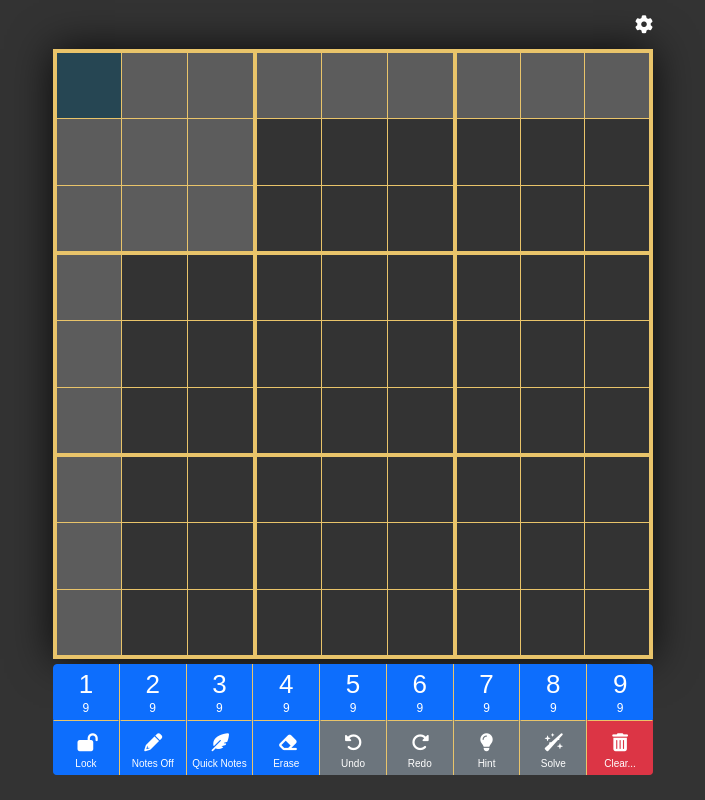
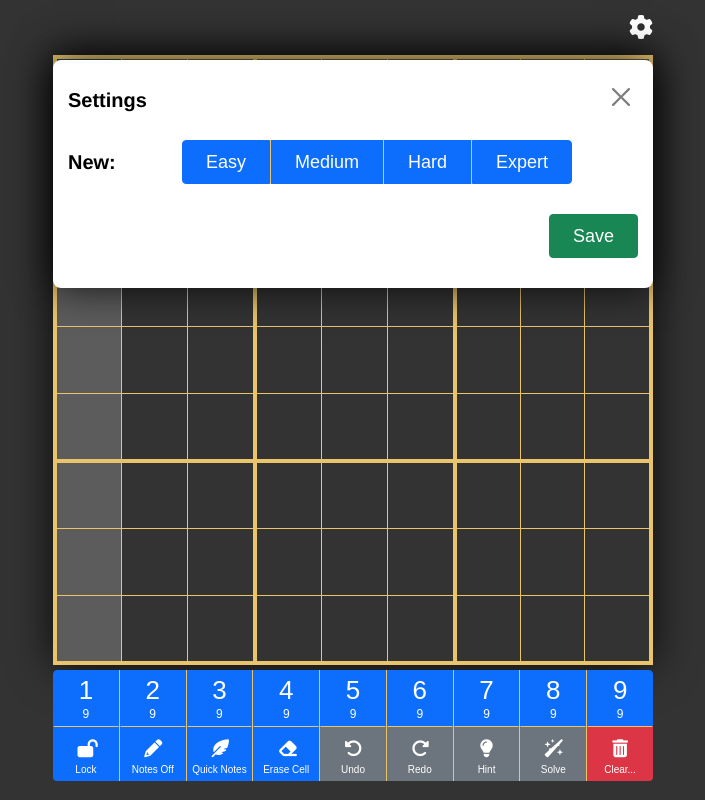
Before and after one commit to clowerweb/vuedoku, a Vue app: page / in a window 1280 px wide. Both pictures are taken after a click on the button "Settings". Shown: the whole page, without its empty margins (287-992 px from the left). Built offline with nearby package versions, Linux system fonts and the light colour scheme.

Commit message:
Sort of?

```diff
--- a/src/components/GameControls.vue
+++ b/src/components/GameControls.vue
@@ -2,7 +2,7 @@
   import Modal from '@/components/Modal.vue';
 
   export default {
-    components: {Modal},
+    components: { Modal },
     props: {
       locked: {
         type: Boolean,
@@ -58,7 +58,7 @@
       <li>
         <button class="btn primary" @click="$emit('erase')">
           <i class="fa-solid fa-eraser" aria-hidden="true"></i>
-          <span>Erase</span>
+          <span>Erase Cell</span>
         </button>
       </li>
       <li>
--- a/src/components/GameSettings.vue
+++ b/src/components/GameSettings.vue
@@ -1,23 +1,98 @@
 <script>
-  export default {};
+  import Modal from '@/components/Modal.vue';
+
+  export default {
+    components: { Modal },
+    props: {
+      openModals: {
+        type: Array,
+        required: true,
+      },
+    },
+  };
 </script>
 
 <template>
   <div class="wrapper flex">
-    <button>
+    <button @click="$emit('open')">
       <i class="fa-solid fa-cog" aria-hidden="true"></i>
       <span class="sr">Settings</span>
     </button>
+
+    <Modal
+      :set="theId = 'settings-modal'"
+      :modal-id="theId"
+      :is-open="openModals.includes(theId)"
+      accept-text="Save"
+      @closeModal="$emit('close-modal', theId)"
+    >
+      <template v-slot:title>Settings</template>
+      <template v-slot:description>
+        <div class="row">
+          <span class="label">New:</span>
+          <ul class="btn-group">
+            <li>
+              <button class="btn primary" @click="$emit('new-game', 'easy')">
+                Easy
+              </button>
+            </li>
+            <li>
+              <button class="btn primary" @click="$emit('new-game', 'medium')">
+                Medium
+              </button>
+            </li>
+            <li>
+              <button class="btn primary" @click="$emit('new-game', 'hard')">
+                Hard
+              </button>
+            </li>
+            <li>
+              <button class="btn primary" @click="$emit('new-game', 'expert')">
+                Expert
+              </button>
+            </li>
+          </ul>
+        </div>
+      </template>
+    </Modal>
   </div>
 </template>
 
 <style scoped lang="scss">
   .wrapper {
     padding: 15px 0;
-  }
 
-  button {
-    color: #fff;
-    margin-left: auto;
+    > button {
+      color: #fff;
+      font-size: 24px;
+      margin-left: auto;
+    }
+
+    .row {
+      align-items: center;
+      display: flex;
+
+      > span {
+        flex-basis: 20%;
+        font-size: 20px;
+        font-weight: 700;
+      }
+    }
+
+    .btn-group {
+      li {
+        &:first-of-type {
+          button {
+            border-radius: 4px 0 0 4px !important;
+          }
+        }
+
+        &:last-of-type {
+          button {
+            border-radius: 0 4px 4px 0 !important;
+          }
+        }
+      }
+    }
   }
 </style>
--- a/src/components/GameView.vue
+++ b/src/components/GameView.vue
@@ -11,8 +11,12 @@
         locked: false,
         noteMode: false,
         shiftDown: false,
+        hasErrors: false,
         gridState: [],
         openModals: [],
+        actualSolvedSudoku: [],
+        unsolvedSudoku: [],
+        ns: 0,
       };
     },
     computed: {
@@ -25,6 +29,17 @@
       },
     },
     mounted() {
+      let puzzle;
+      const params = new Proxy(new URLSearchParams(window.location.search), {
+        get: (searchParams, prop) => searchParams.get(prop),
+      });
+
+      puzzle = params.puzzle;
+
+      if (puzzle) {
+        this.setPuzzle(puzzle);
+      }
+
       document.addEventListener('keydown', (e) => {
         const numPadCodes = [];
 
@@ -49,6 +64,49 @@
       });
     },
     methods: {
+      setPuzzle(puzzle) {
+        const newState = puzzle.split('');
+        const chunkSize = 9;
+        const chunks = [];
+
+        for (let i = 0; i < newState.length; i += chunkSize) {
+          chunks.push(newState.slice(i, i + chunkSize));
+        }
+
+        if (newState.length === 81) {
+          for (let i = 0; i < chunks.length; i++) {
+            const gridRow = this.gridState.map(box => {
+              return box.filter(cell => cell.position.row === i);
+            });
+            const row = [].concat.apply([], gridRow);
+
+            for (let x = 0; x < chunks[i].length; x++) {
+              const val = chunks[i][x];
+
+              if (val.match(/[1-9]/)) {
+                row[x].val = parseInt(val);
+              }
+            }
+          }
+
+          this.$refs.game.checkErrors();
+          this.hasErrors = this.$refs.game.hasErrors;
+
+          if (!this.hasErrors) {
+            const cellsWithValue = this.gridState.map(box => box.filter(
+                obj => obj.val,
+            ));
+            const cells = [].concat.apply([], cellsWithValue);
+
+            for (const cell of cells) {
+              cell.locked = true;
+            }
+
+            this.lock();
+            this.$refs.game.handleStateChange();
+          }
+        }
+      },
       handleStateChange(state) {
         this.gridState = state;
       },
@@ -81,9 +139,6 @@
       hint() {
         //
       },
-      solve() {
-        //
-      },
       clearNotes() {
         this.$refs.game.resetNotes();
         this.closeModal('clear-modal');
@@ -114,8 +169,158 @@
           this.openModals.splice(idx, 1);
         }
       },
-      modalAction(action) {
-        this[action]();
+      generate(difficulty) {
+        const difficulties = { easy: 62, medium: 47, hard: 36, expert: 27 };
+        let givens = difficulties[difficulty];
+
+        for(let k=0; k<9; ++k) {
+          this.actualSolvedSudoku[k] = [];
+          this.unsolvedSudoku[k] = [];
+        }
+
+        this.generatePrincipalDiagonals();
+        this.solveSudoku();
+        this.generateEmptySudoku(givens);
+      },
+      generatePrincipalDiagonals() {
+        this.generateEachPrincipalDiagonal(0,0);
+        this.generateEachPrincipalDiagonal(3,3);
+        this.generateEachPrincipalDiagonal(6,6);
+      },
+      generateEachPrincipalDiagonal(i, j) {
+        for (let a = 0; a < 3; a++) {
+          for (let b = 0; b < 3; b++) {
+            let check = true;
+
+            while (check) {
+              let n = Math.floor(Math.random() * 10 + 1) % 10;
+
+              if (n === 0) n = 1;
+
+              if (this.isValidInDiagonal(n, i, j)) {
+                this.actualSolvedSudoku[a + i][b + j] = Math.floor(n);
+                check = false;
+              }
+            }
+          }
+        }
+      },
+      isValidInDiagonal(n, i, j) {
+        for (let a = 0; a < 3; a++) {
+          for (let b = 0; b < 3; b++) {
+            if (this.actualSolvedSudoku[a + i][b + j] === n) {
+              return false;
+            }
+          }
+        }
+
+        return true;
+      },
+      solveSudoku() {
+        this.solve(this.actualSolvedSudoku, 0, 0);
+      },
+      solve(board, i, j) {
+        i += Math.floor(j / 9);
+        j = j % 9;
+
+        if (i===9) return true;
+
+        if(board[i][j] !== undefined) {
+          return this.solve(board, i, j + 1);
+        }
+
+        for (let val = 1; val <= 9; ++val)
+          if (this.isValid(board, i, j, val)) {
+            board[i][j]=val;
+
+            if(this.solve(board, i, j + 1)) return true;
+
+            board[i][j] = undefined;
+          }
+
+        return false;
+      },
+      isValid(board, row, col, val) {
+        //check row
+        for (let i = 0; i <= 8; ++i) {
+          if (board[row][i] !== undefined) {
+            if (board[row][i] === val) return false;
+          }
+        }
+
+        //check column
+        for (let i = 0; i <= 8; ++i) {
+          if (board[i][col] !== undefined) {
+            if (board[i][col] === val) return false;
+          }
+        }
+
+        //check grid
+        for (let i = 0; i <= 2; ++i)
+          for (let j = 0; j <= 2; ++j) {
+            if(board[Math.floor(row / 3) * 3 + i][Math.floor(col / 3) * 3 + j] !== undefined) {
+              if(board[Math.floor(row / 3) * 3 + i][Math.floor(col / 3) * 3 + j] === val) {
+                return false;
+              }
+            }
+          }
+
+        return true;
+      },
+      generateEmptySudoku(givens) {
+        for (let i = 0; i < 9; ++i) {
+          for (let j = 0; j < 9; ++j) {
+            this.unsolvedSudoku[i][j] = this.actualSolvedSudoku[i][j];
+          }
+        }
+
+        let emp = 81 - givens;
+        let i = 0;
+
+        while(i < emp) {
+          const ran_r = Math.floor(Math.random() * 10) % 9;
+          const ran_c = Math.floor(Math.random() * 10) % 9;
+
+          if (this.unsolvedSudoku[ran_r][ran_c] === 0) continue;
+
+          this.ns=0;
+          this.unsolvedSudoku[ran_r][ran_c] = 0;
+
+          this.checkValidSudoku(this.unsolvedSudoku, 0, 0);
+
+          if (this.ns !== 1) {
+            this.unsolvedSudoku[ran_r][ran_c] = this.actualSolvedSudoku[ran_r][ran_c];
+          } else {
+            ++i;
+          }
+        }
+      },
+      checkValidSudoku(board, i, j) {
+        i += Math.floor(j / 9);
+        j = j % 9;
+
+        if (i === 9) return true;
+
+        if(board[i][j] !== 0) {
+          return this.checkValidSudoku(board, i, j + 1);
+        }
+
+        for(let val = 1; val <= 9; ++val)
+          if(this.isValid(board, i, j, val)) {
+            board[i][j] = val;
+
+            if(this.checkValidSudoku(board, i, j+1)) ++this.ns;
+
+            board[i][j] = 0;
+          }
+
+        return false;
+      },
+      newGame(difficulty) {
+        this.$refs.game.resetBoard();
+        this.openModals = [];
+        this.generate(difficulty);
+        this.setPuzzle(this.unsolvedSudoku.map(a => a.join('')).join(''));
       },
     },
   };
@@ -124,7 +329,12 @@
 <template>
   <article>
     <header>
-      <GameSettings></GameSettings>
+      <GameSettings
+        :open-modals="openModals"
+        @open="openModal('settings-modal')"
+        @close-modal="closeModal"
+        @new-game="newGame"
+      ></GameSettings>
     </header>
 
     <main>
--- a/src/components/Modal.vue
+++ b/src/components/Modal.vue
@@ -17,7 +17,6 @@
       cancelText: {
         type: String,
         required: false,
-        default: 'Close',
       },
     },
     methods: {
@@ -56,11 +55,19 @@
 
       <footer class="clear">
         <div class="pull-right">
-          <button type="button" class="btn secondary" @click="closeModal">{{ cancelText }}</button>
+          <button
+            v-if="cancelText"
+            type="button"
+            class="btn secondary"
+            @click="closeModal"
+          >
+            {{ cancelText }}
+          </button>
+
           <button
             v-if="acceptText"
             type="button"
-            class="btn primary"
+            class="btn success"
           >
             {{ acceptText }}
           </button>
@@ -82,6 +89,7 @@
     top: calc(-100%);
     transition: top .4s ease-in-out, opacity .6s ease-in-out;
     width: 100%;
+    z-index: 999;
 
     &.active {
       display: block;
--- a/src/components/SudokuGrid.vue
+++ b/src/components/SudokuGrid.vue
@@ -75,17 +75,6 @@
       this.handleStateChange();
     },
     mounted() {
-      let puzzle;
-      const params = new Proxy(new URLSearchParams(window.location.search), {
-        get: (searchParams, prop) => searchParams.get(prop),
-      });
-
-      puzzle = params.puzzle;
-
-      if (puzzle) {
-        this.setPuzzle(puzzle);
-      }
-
       this.handleStateChange();
     },
     computed: {
@@ -262,49 +251,6 @@
       },
     },
     methods: {
-      setPuzzle(puzzle) {
-        const newState = puzzle.split('');
-        const chunkSize = 9;
-        const chunks = [];
-
-        for (let i = 0; i < newState.length; i += chunkSize) {
-          chunks.push(newState.slice(i, i + chunkSize));
-        }
-
-        if (newState.length === 81) {
-          for (let i = 0; i < chunks.length; i++) {
-            const gridRow = this.gridState.map(box => {
-              return box.filter(cell => cell.position.row === i);
-            });
-            const row = [].concat.apply([], gridRow);
-
-            for (let x = 0; x < chunks[i].length; x++) {
-              const val = chunks[i][x];
-
-              if (val.match(/[1-9]/)) {
-                row[x].val = parseInt(val);
-              }
-            }
-          }
-
-          this.checkErrors();
-
-          if (!this.hasErrors) {
-            const cellsWithValue = this.gridState.map(box => box.filter(
-                obj => obj.val,
-            ));
-            const cells = this.filterGridCells(cellsWithValue);
-
-            for (const cell of cells) {
-              cell.locked = true;
-            }
-
-            this.$emit('lock-puzzle');
-          }
-        }
-
-        this.handleStateChange();
-      },
       handleStateChange() {
         this.$emit('state-change', this.gridState);
       },
```
